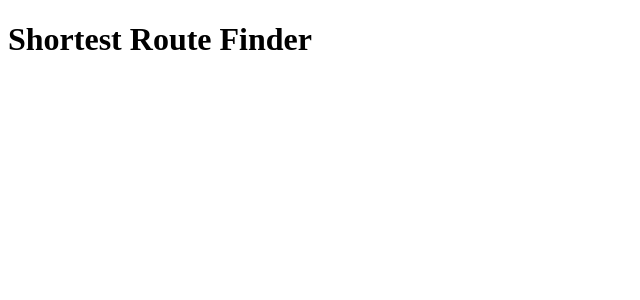
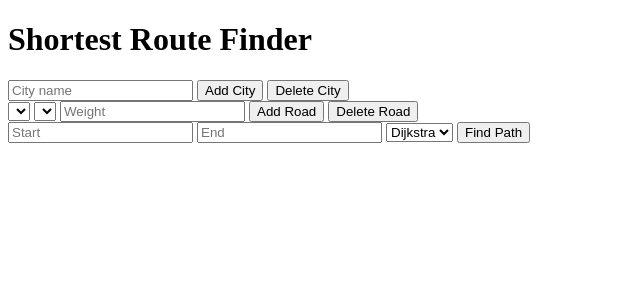
Before and after one commit to AMK488/DSA_PBE, a Flask app: page /home in a window 1280 px wide. Shown: the top 300 px of the page, without its empty margins (0-640 px from the left). Run offline with Flask 3, Linux system fonts and the light colour scheme; lists and menus that the app fills with data are empty.

Commit message:
Checkpoint before assistant change: Enable users to add cities and roads to customize route calculations
Implements city and road management features with corresponding API calls and graph updates.

Replit-Commit-Author: Assistant

```diff
--- /dev/null
+++ b/static/script.js
@@ -0,0 +1,97 @@
+const backendURL = 'http://127.0.0.1:5000';
+
+
+function findPath() {
+    const start = document.getElementById("start").value;
+    const end = document.getElementById("end").value;
+    const algo = document.getElementById("algo").value;
+
+    fetch(`${backendURL}/find_path`, {
+        method: 'POST',
+        headers: {'Content-Type': 'application/json'},
+        body: JSON.stringify({start, end, algo})
+    }).then(res => res.json()).then(data => {
+        const out = `Path: ${data.path.join(" → ")}<br>Distance: ${data.distance}`;
+        document.getElementById("output").innerHTML = out;
+    });
+}
+function populateDropdowns() {
+  fetch("/all_cities")
+    .then(res => res.json())
+    .then(cities => {
+      const from = document.getElementById("fromInput");
+      const to = document.getElementById("toInput");
+      from.innerHTML = "";
+      to.innerHTML = "";
+      cities.forEach(city => {
+        const opt1 = document.createElement("option");
+        const opt2 = document.createElement("option");
+        opt1.value = opt2.value = city;
+        opt1.text = opt2.text = city;
+        from.appendChild(opt1);
+        to.appendChild(opt2);
+      });
+    });
+}
+window.onload = () => {
+  refreshGraph();
+  populateDropdowns();
+};
+
+function deleteCity() {
+  const city = document.getElementById("cityInput").value;
+  if (!city) return;
+  fetch("/delete_city", {
+    method: "POST",
+    headers: { "Content-Type": "application/json" },
+    body: JSON.stringify({ name: city })
+  }).then(() => {
+    document.getElementById("cityInput").value = "";
+    refreshGraph();
+    populateDropdowns();
+  });
+}
+
+function deleteRoad() {
+  const from = document.getElementById("fromInput").value;
+  const to = document.getElementById("toInput").value;
+  fetch("/delete_road", {
+    method: "POST",
+    headers: { "Content-Type": "application/json" },
+    body: JSON.stringify({ from, to })
+  }).then(() => {
+    refreshGraph();
+  });
+}
+
+// Call this inside existing actions too
+function addCity() {
+  const city = document.getElementById("cityInput").value;
+  if (!city) return;
+
+  fetch("/add_city", {
+    method: "POST",
+    headers: { 'Content-Type': 'application/json' },
+    body: JSON.stringify({ name: city })
+  }).then(() => {
+    document.getElementById("cityInput").value = "";
+    refreshGraph();
+    populateDropdowns();
+  });
+}
+
+function addRoad() {
+  const from = document.getElementById("fromInput").value;
+  const to = document.getElementById("toInput").value;
+  const weight = document.getElementById("weightInput").value || 1;
+
+  if (!from || !to) return;
+
+  fetch("/add_road", {
+    method: "POST",
+    headers: { 'Content-Type': 'application/json' },
+    body: JSON.stringify({ from, to, weight })
+  }).then(() => {
+    refreshGraph();
+  });
+}
--- a/templates/home.html
+++ b/templates/home.html
@@ -4,8 +4,36 @@
     <meta charset="UTF-8">
     <meta name="viewport" content="width=device-width, initial-scale=1.0">
     <title>Shortest Path Finder</title>
+    <script src="static\script.js" defer></script>
+    <link rel="static\stylesheet" href="style.css">
 </head>
 <body>
     <h1>Shortest Route Finder</h1>
+
+    <div>
+        <input type="text" id="cityInput" placeholder="City name">
+        <button onclick="addCity()">Add City</button>
+        <button onclick="deleteCity()">Delete City</button>
+    </div>
+
+    <div>
+        <select id="fromInput" placeholder="From"></select>
+        <select id="toInput" placeholder="To"></select>
+        <input type="number" id="weightInput" placeholder="Weight">
+        <button onclick="addRoad()">Add Road</button>
+        <button onclick="deleteRoad()">Delete Road</button>
+    </div>
+
+    <div>
+        <input id="start" placeholder="Start">
+        <input id="end" placeholder="End">
+        <select id="algo">
+            <option>Dijkstra</option>
+            <option>BFS</option>
+        </select>
+        <button onclick="findPath()">Find Path</button>
+    </div>
+
+    <div id="output"></div>
 </body>
 </html>
```
Also changed, not shown: graph.py (added, +69 -0 lines).
